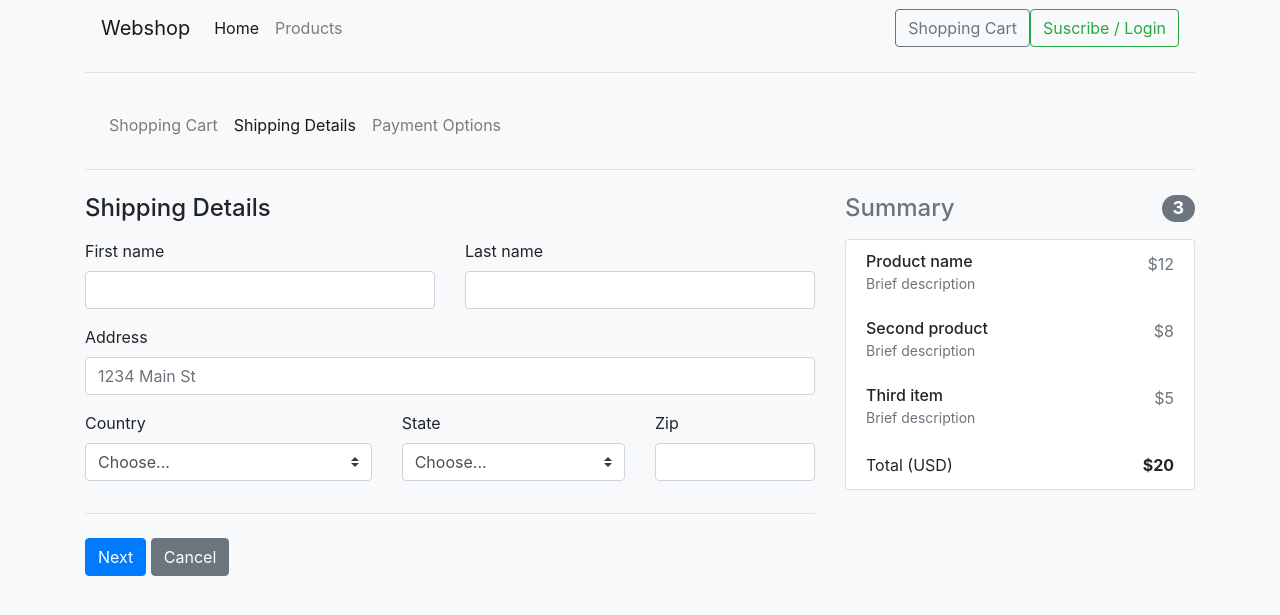
After one commit to Ben297/webshop, a PHP site: page /shippingdetails.php in a window 1280 px wide. The commit adds this page. Shown: the top 615 px of the page. Run offline with PHP 8.4, Linux system fonts and the light colour scheme; some libraries are stand-ins or nearby versions.

Commit message:
Added Cart, Payment, Product and Shipping Details

```diff
--- /dev/null
+++ b/public/shippingdetails.php
@@ -0,0 +1,212 @@
+<!doctype html>
+<html lang="en">
+<head>
+    <meta charset="UTF-8">
+    <link href="https://stackpath.bootstrapcdn.com/bootstrap/4.3.1/css/bootstrap.min.css" rel="stylesheet"
+          integrity="sha384-ggOyR0iXCbMQv3Xipma34MD+dH/1fQ784/j6cY/iJTQUOhcWr7x9JvoRxT2MZw1T" crossorigin="anonymous">
+    <script src="https://stackpath.bootstrapcdn.com/bootstrap/4.3.1/js/bootstrap.min.js"
+            integrity="sha384-JjSmVgyd0p3pXB1rRibZUAYoIIy6OrQ6VrjIEaFf/nJGzIxFDsf4x0xIM+B07jRM"
+            crossorigin="anonymous"></script>
+    <script src="https://stackpath.bootstrapcdn.com/bootstrap/4.3.1/js/bootstrap.bundle.min.js"
+            integrity="sha384-xrRywqdh3PHs8keKZN+8zzc5TX0GRTLCcmivcbNJWm2rs5C8PRhcEn3czEjhAO9o"
+            crossorigin="anonymous"></script>
+
+    <title>Webshop checkout</title>
+
+    <!-- Bootstrap core CSS -->
+    <link href="../../dist/css/bootstrap.min.css" rel="stylesheet">
+
+    <!-- Custom styles for this template -->
+    <link href="form-validation.css" rel="stylesheet">
+</head>
+
+<body class="bg-light">
+
+<div class="container">
+
+    <nav class="navbar navbar-expand-lg navbar-light bg-light">
+        <a class="navbar-brand" href="#">Webshop</a>
+        <button class="navbar-toggler" type="button" data-toggle="collapse" data-target="#navbarSupportedContent"
+                aria-controls="navbarSupportedContent" aria-expanded="false" aria-label="Toggle navigation">
+            <span class="navbar-toggler-icon"></span>
+        </button>
+
+        <div class="collapse navbar-collapse" id="navbarSupportedContent">
+            <ul class="navbar-nav mr-auto">
+                <li class="nav-item active">
+                    <a class="nav-link" href="#">Home <span class="sr-only">(current)</span></a>
+                </li>
+                <li class="nav-item">
+                    <a class="nav-link" href="#">Products</a>
+                </li>
+            </ul>
+
+            <form class="form-inline my-2 my-lg-0">
+                <button class="btn btn-outline-secondary" type="button">Shopping Cart</button>
+                <button class="btn btn-outline-success" type="button">Suscribe / Login</button>
+            </form>
+
+        </div>
+
+    </nav>
+    <hr class="mb-4">
+
+    <nav class="navbar navbar-expand-lg navbar-light bg-light">
+        <div class="collapse navbar-collapse" id="Checkout">
+            <ul class="navbar-nav mr-auto">
+                <li class="nav-item">
+                    <a class="nav-link" href="#">Shopping Cart</a>
+                </li>
+                <li class="nav-item active">
+                    <a class="nav-link" href="#">Shipping Details <span class="sr-only">(current)</span></a>
+                </li>
+                <li class="nav-item">
+                    <a class="nav-link" href="#">Payment Options</a>
+                </li>
+            </ul>
+        </div>
+    </nav>
+
+
+    <hr class="mb-4">
+    <div class="row">
+        <div class="col-md-4 order-md-2 mb-4">
+            <h4 class="d-flex justify-content-between align-items-center mb-3">
+                <span class="text-muted">Summary</span>
+                <span class="badge badge-secondary badge-pill">3</span>
+            </h4>
+            <ul class="list-group mb-3">
+                <li class="list-group-item d-flex justify-content-between lh-condensed">
+                    <div>
+                        <h6 class="my-0">Product name</h6>
+                        <small class="text-muted">Brief description</small>
+                    </div>
+                    <span class="text-muted">$12</span>
+                </li>
+                <li class="list-group-item d-flex justify-content-between lh-condensed">
+                    <div>
+                        <h6 class="my-0">Second product</h6>
+                        <small class="text-muted">Brief description</small>
+                    </div>
+                    <span class="text-muted">$8</span>
+                </li>
+                <li class="list-group-item d-flex justify-content-between lh-condensed">
+                    <div>
+                        <h6 class="my-0">Third item</h6>
+                        <small class="text-muted">Brief description</small>
+                    </div>
+                    <span class="text-muted">$5</span>
+                </li>
+
+                <li class="list-group-item d-flex justify-content-between">
+                    <span>Total (USD)</span>
+                    <strong>$20</strong>
+                </li>
+            </ul>
+        </div>
+
+        <div class="col-md-8 order-md-1">
+            <h4 class="mb-3">Shipping Details</h4>
+            <form class="needs-validation" novalidate>
+                <div class="row">
+                    <div class="col-md-6 mb-3">
+                        <label for="firstName">First name</label>
+                        <input type="text" class="form-control" id="firstName" placeholder="" value="" required>
+                        <div class="invalid-feedback">
+                            Valid first name is required.
+                        </div>
+                    </div>
+                    <div class="col-md-6 mb-3">
+                        <label for="lastName">Last name</label>
+                        <input type="text" class="form-control" id="lastName" placeholder="" value="" required>
+                        <div class="invalid-feedback">
+                            Valid last name is required.
+                        </div>
+                    </div>
+                </div>
+
+
+                <div class="mb-3">
+                    <label for="address">Address</label>
+                    <input type="text" class="form-control" id="address" placeholder="1234 Main St" required>
+                    <div class="invalid-feedback">
+                        Please enter your shipping address.
+                    </div>
+                </div>
+
+
+                <div class="row">
+                    <div class="col-md-5 mb-3">
+                        <label for="country">Country</label>
+                        <select class="custom-select d-block w-100" id="country" required>
+                            <option value="">Choose...</option>
+                            <option>United States</option>
+                        </select>
+                        <div class="invalid-feedback">
+                            Please select a valid country.
+                        </div>
+                    </div>
+                    <div class="col-md-4 mb-3">
+                        <label for="state">State</label>
+                        <select class="custom-select d-block w-100" id="state" required>
+                            <option value="">Choose...</option>
+                            <option>California</option>
+                        </select>
+                        <div class="invalid-feedback">
+                            Please provide a valid state.
+                        </div>
+                    </div>
+                    <div class="col-md-3 mb-3">
+                        <label for="zip">Zip</label>
+                        <input type="text" class="form-control" id="zip" placeholder="" required>
+                        <div class="invalid-feedback">
+                            Zip code required.
+                        </div>
+                    </div>
+                </div>
+
+                <hr class="mb-4">
+
+                <button class="btn btn-primary" type="submit">Next</button>
+                <button class="btn btn-secondary" type="submit">Cancel</button>
+            </form>
+        </div>
+    </div>
+
+
+</div>
+
+<!-- Bootstrap core JavaScript
+================================================== -->
+<!-- Placed at the end of the document so the pages load faster -->
+<script src="https://code.jquery.com/jquery-3.2.1.slim.min.js"
+        integrity="sha384-KJ3o2DKtIkvYIK3UENzmM7KCkRr/rE9/Qpg6aAZGJwFDMVNA/GpGFF93hXpG5KkN"
+        crossorigin="anonymous"></script>
+<script>window.jQuery || document.write('<script src="../../assets/js/vendor/jquery-slim.min.js"><\/script>')</script>
+<script src="../../assets/js/vendor/popper.min.js"></script>
+<script src="../../dist/js/bootstrap.min.js"></script>
+<script src="../../assets/js/vendor/holder.min.js"></script>
+<script>
+    // Example starter JavaScript for disabling form submissions if there are invalid fields
+    (function () {
+        'use strict';
+
+        window.addEventListener('load', function () {
+            // Fetch all the forms we want to apply custom Bootstrap validation styles to
+            var forms = document.getElementsByClassName('needs-validation');
+
+            // Loop over them and prevent submission
+            var validation = Array.prototype.filter.call(forms, function (form) {
+                form.addEventListener('submit', function (event) {
+                    if (form.checkValidity() === false) {
+                        event.preventDefault();
+                        event.stopPropagation();
+                    }
+                    form.classList.add('was-validated');
+                }, false);
+            });
+        }, false);
+    })();
+</script>
+</body>
+</html>
```
Also changed, not shown: public/Cart.php (added, +149 -0 lines), public/index.php (+19 -15 lines), public/payment.php (added, +207 -0 lines), public/product.php (added, +75 -0 lines).
